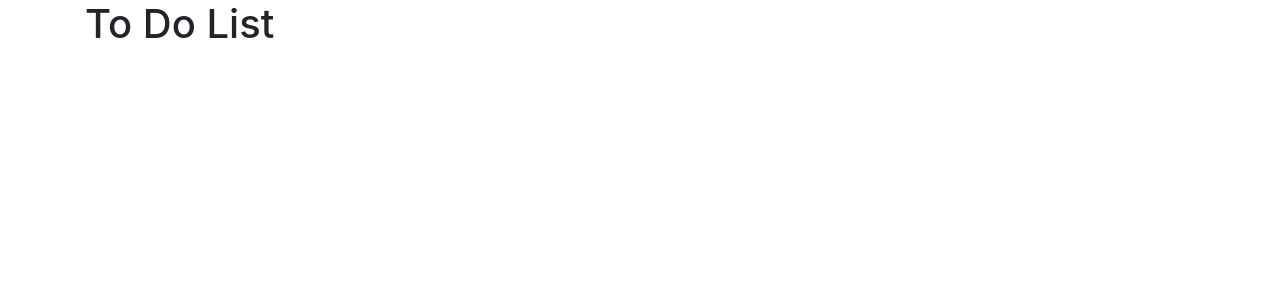
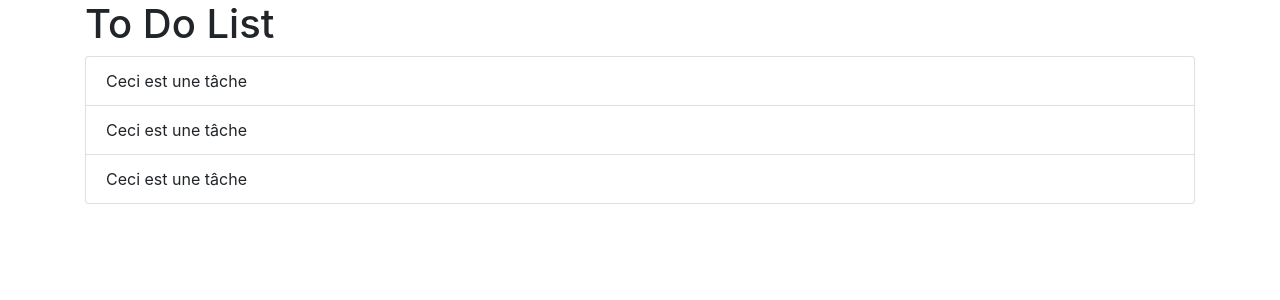
Before and after one commit to DavidLegrand/react-todolist, a React (Create React App) app in the folder todolist/: page / in a window 1280 px wide. Shown: the top 300 px of the page. Built offline with nearby package versions, Linux system fonts and the light colour scheme.

Commit message:
Ajout des components Task et ToDoList

```diff
--- a/todolist/src/App.js
+++ b/todolist/src/App.js
@@ -1,11 +1,13 @@
 import './App.css';
 import { Row, Col, Container } from 'react-bootstrap'
+import ToDoList from './components/ToDoList';
 function App() {
   return (
     <Container>
       <Row>
         <Col>
           <h1>To Do List</h1>
+          <ToDoList />
         </Col>
       </Row>
     </Container>
--- /dev/null
+++ b/todolist/src/components/Task.js
@@ -0,0 +1,10 @@
+import React from 'react'
+import { ListGroupItem } from 'react-bootstrap'
+
+const Task = () => {
+  return (
+    <ListGroupItem>Ceci est une tâche</ListGroupItem>
+  )
+}
+
+export default Task
--- /dev/null
+++ b/todolist/src/components/ToDoList.js
@@ -0,0 +1,15 @@
+import React from 'react'
+import { ListGroup } from 'react-bootstrap'
+import Task from './Task'
+
+const ToDoList = () => {
+  return (
+    <ListGroup>
+      <Task />
+      <Task />
+      <Task />
+    </ListGroup>
+  )
+}
+
+export default ToDoList
```
